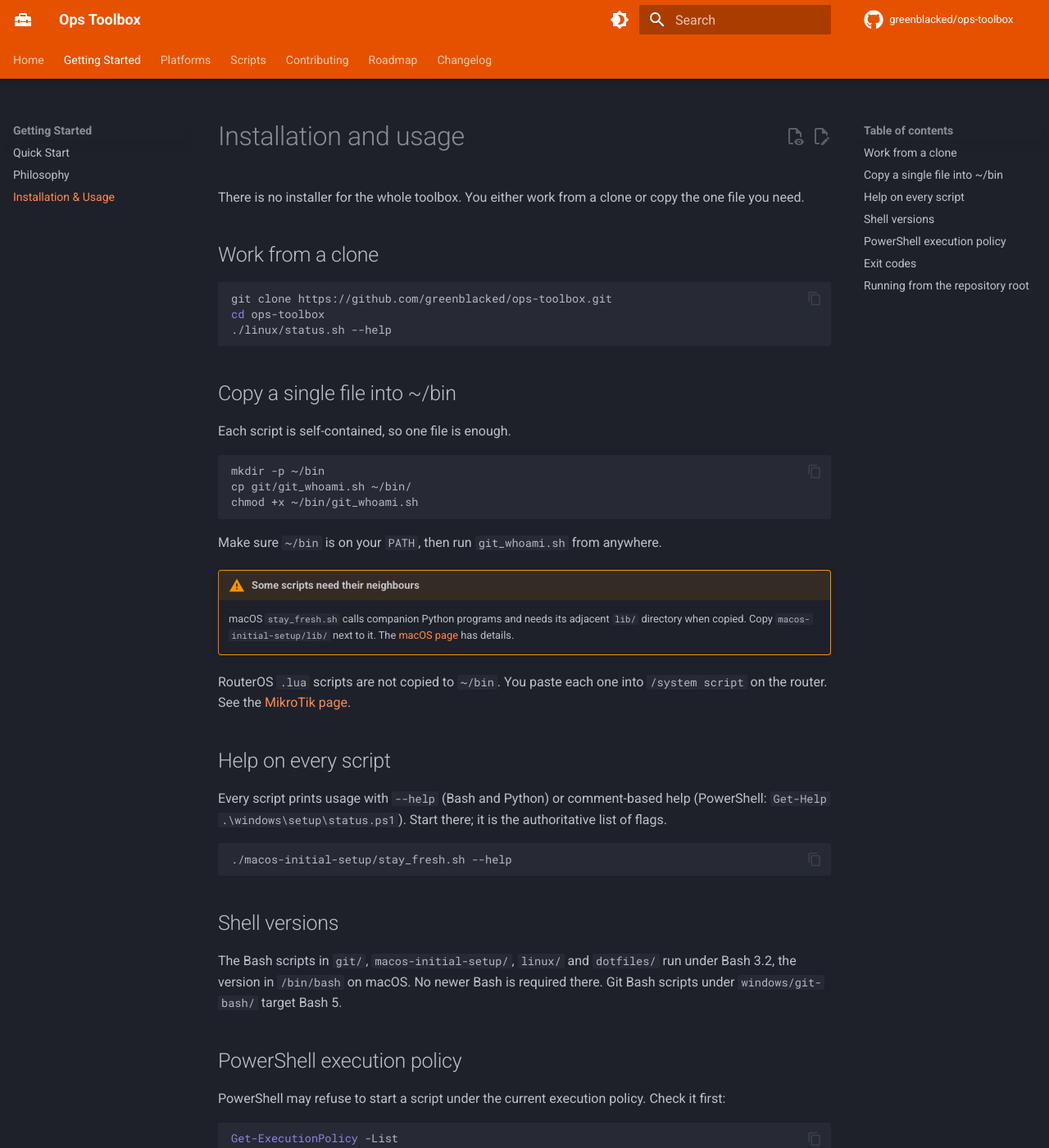
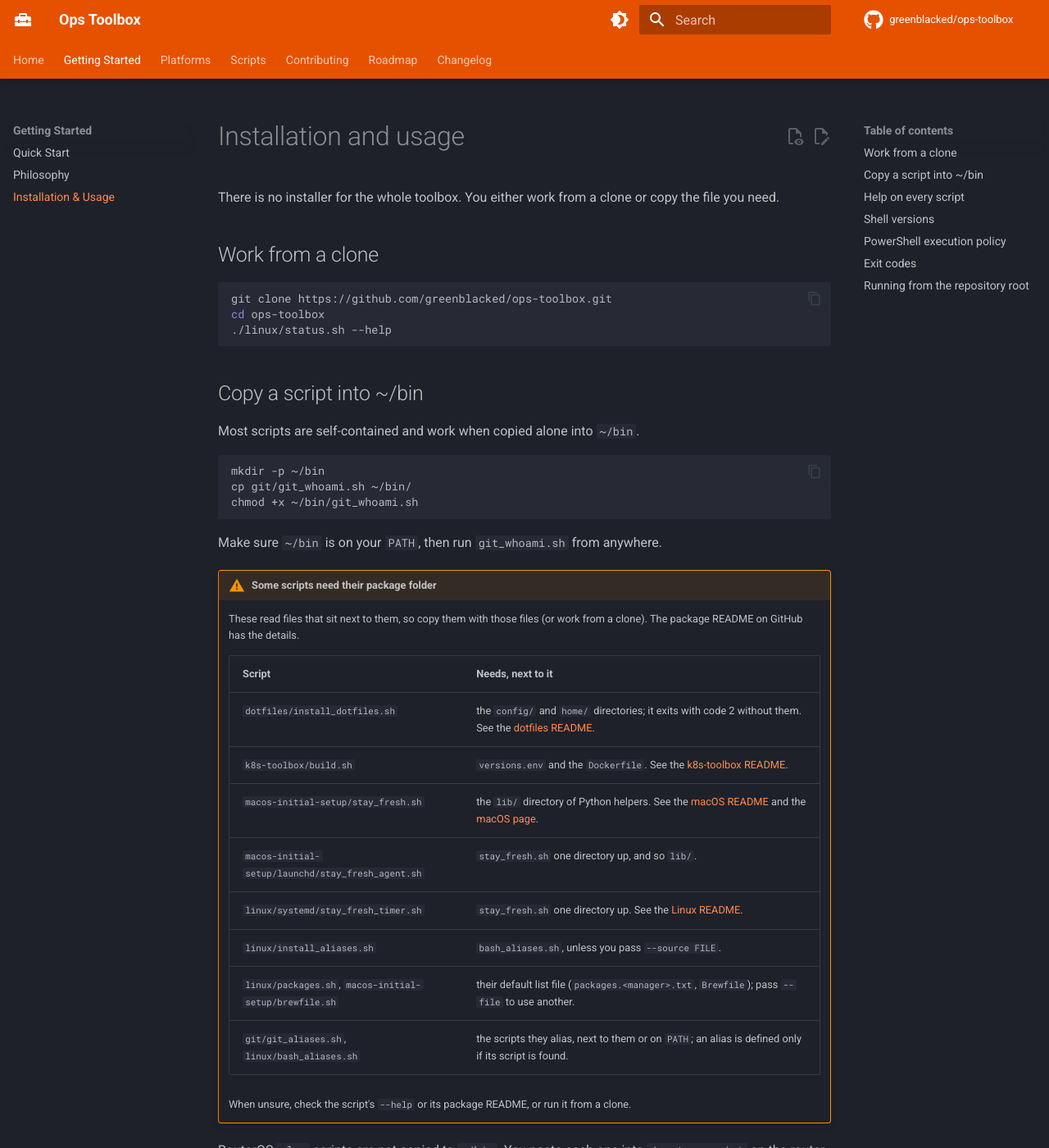
Before and after one commit to greenblacked/ops-toolbox, an MkDocs documentation site: the page built from docs/getting-started/usage.md, in a window 1280 px wide and 1400 px high. Shown: the whole window at 82% size. Built offline with MkDocs 1.6.1 and Material for MkDocs 9.7.7, drawn with Linux system fonts in a browser that asks for light colours; comment, search, counter and statistics services are not loaded.

Commit message:
docs: say which scripts need their package folder when copied
Copying one file into ~/bin is not enough for install_dotfiles.sh (config/, home/), k8s-toolbox/build.sh (versions.env, Dockerfile), macOS stay_fresh.sh (lib/) and a few others. List them on the usage page and align the index, quick start, philosophy and macOS pages.

````diff
--- a/docs/getting-started/usage.md
+++ b/docs/getting-started/usage.md
@@ -11,9 +11,9 @@ cd ops-toolbox
 ./linux/status.sh --help
 ```
 
-## Copy a single file into ~/bin
+## Copy a script into ~/bin
 
-Each script is self-contained, so one file is enough.
+Most scripts are self-contained and work when copied alone into `~/bin`.
 
 ```bash
 mkdir -p ~/bin
@@ -23,10 +23,23 @@ chmod +x ~/bin/git_whoami.sh
 
 Make sure `~/bin` is on your `PATH`, then run `git_whoami.sh` from anywhere.
 
-!!! warning "Some scripts need their neighbours"
-    macOS `stay_fresh.sh` calls companion Python programs and needs its
-    adjacent `lib/` directory when copied. Copy `macos-initial-setup/lib/`
-    next to it. The [macOS page](../platforms/macos.md) has details.
+!!! warning "Some scripts need their package folder"
+    These read files that sit next to them, so copy them with those files
+    (or work from a clone). The package README on GitHub has the details.
+
+    | Script | Needs, next to it |
+    | --- | --- |
+    | `dotfiles/install_dotfiles.sh` | the `config/` and `home/` directories; it exits with code 2 without them. See the [dotfiles README](https://github.com/greenblacked/ops-toolbox/blob/master/dotfiles/README.md). |
+    | `k8s-toolbox/build.sh` | `versions.env` and the `Dockerfile`. See the [k8s-toolbox README](https://github.com/greenblacked/ops-toolbox/blob/master/k8s-toolbox/README.md). |
+    | `macos-initial-setup/stay_fresh.sh` | the `lib/` directory of Python helpers. See the [macOS README](https://github.com/greenblacked/ops-toolbox/blob/master/macos-initial-setup/README.md) and the [macOS page](../platforms/macos.md). |
+    | `macos-initial-setup/launchd/stay_fresh_agent.sh` | `stay_fresh.sh` one directory up, and so `lib/`. |
+    | `linux/systemd/stay_fresh_timer.sh` | `stay_fresh.sh` one directory up. See the [Linux README](https://github.com/greenblacked/ops-toolbox/blob/master/linux/README.md). |
+    | `linux/install_aliases.sh` | `bash_aliases.sh`, unless you pass `--source FILE`. |
+    | `linux/packages.sh`, `macos-initial-setup/brewfile.sh` | their default list file (`packages.<manager>.txt`, `Brewfile`); pass `--file` to use another. |
+    | `git/git_aliases.sh`, `linux/bash_aliases.sh` | the scripts they alias, next to them or on `PATH`; an alias is defined only if its script is found. |
+
+    When unsure, check the script's `--help` or its package README, or run it
+    from a clone.
 
 RouterOS `.lua` scripts are not copied to `~/bin`. You paste each one into
 `/system script` on the router. See the [MikroTik page](../platforms/mikrotik.md).
````
Also changed, not shown: other parts of docs/getting-started/usage.md (+1 -1 lines), docs/getting-started/philosophy.md (+6 -3 lines), docs/getting-started/quick-start.md (+1 -1 lines), docs/index.md (+5 -3 lines), docs/platforms/macos.md (+3 -1 lines).
